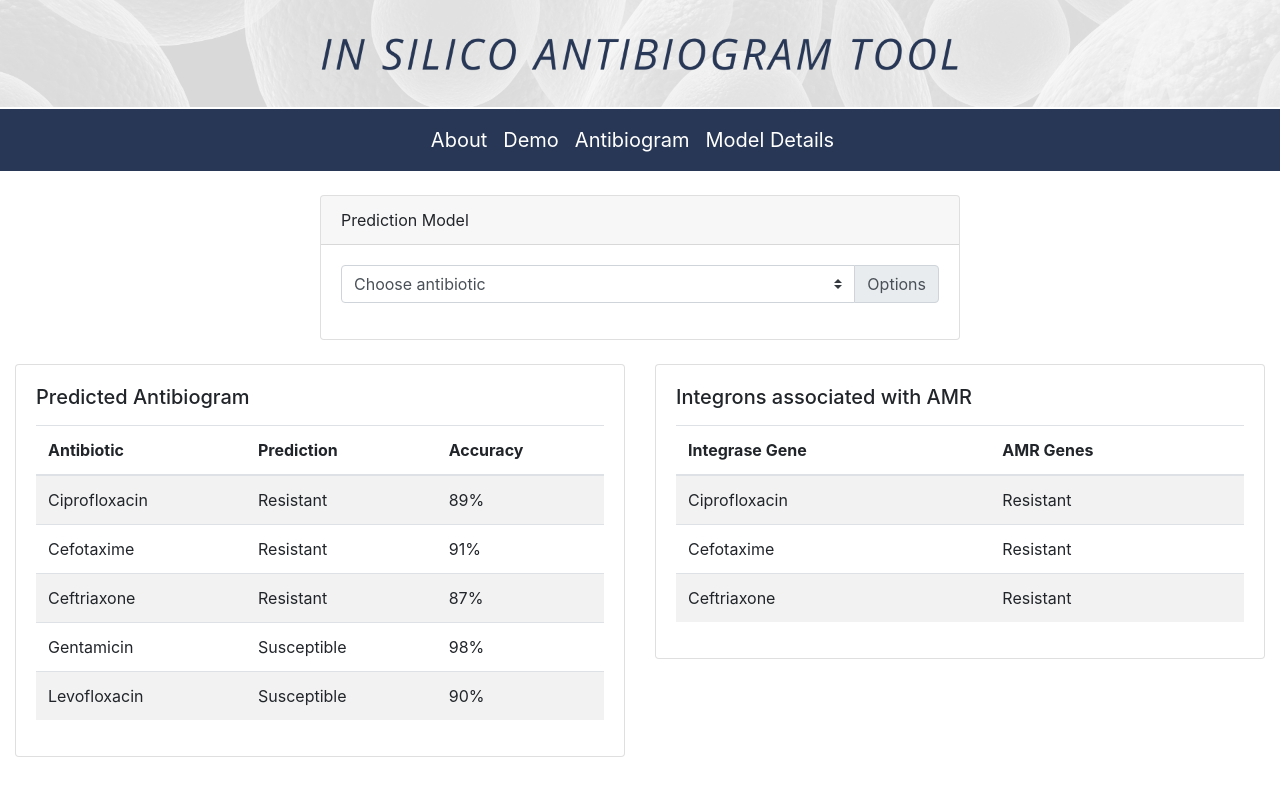
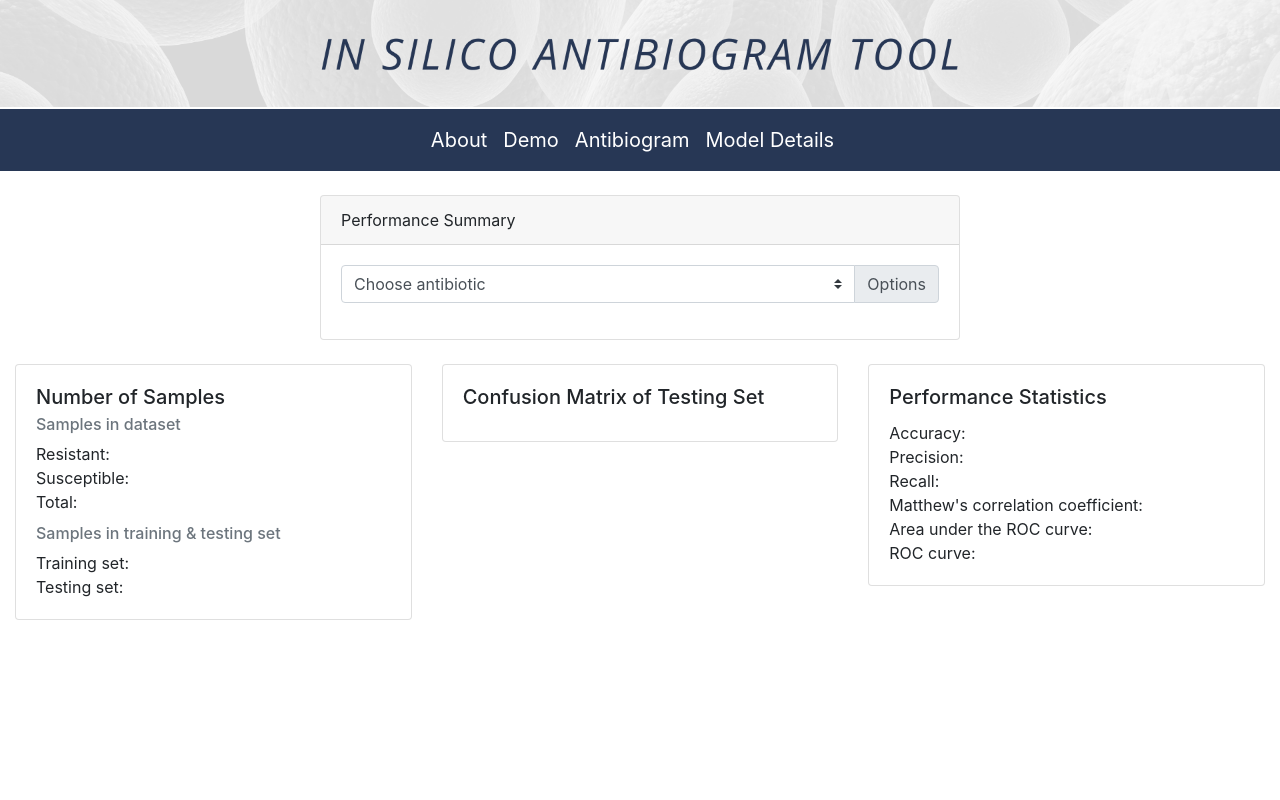
Before and after one commit to edronalee/predict_amr, a Django app: page /modeldetails/ in a window 1280 px wide. Run offline with Django 3.2, Linux system fonts and the light colour scheme.

Commit message:
modify templates

```diff
--- a/dashboard/templates/modeldetails.html
+++ b/dashboard/templates/modeldetails.html
@@ -35,7 +35,7 @@
 
     <div class="card w-50 mx-auto">
       <div class="card-header">
-        Prediction Model
+        Performance Summary
       </div>
       <div class="card-body text-center">
         <div class="input-group mb-3">
@@ -57,77 +57,40 @@
     <br>
 
     <div class="row mx-auto">
-      <div class="col-sm-6">
+      <div class="col-sm-4">
         <div class="card">
           <div class="card-body">
-            <h5 class="card-title">Predicted Antibiogram</h5>
-            <p class="card-text"></p>
-            <table class="table table-striped">
-              <thead>
-                <tr>
-                  <th scope="col">Antibiotic</th>
-                  <th scope="col">Prediction</th>
-                  <th scope="col">Accuracy</th>
-                </tr>
-              </thead>
-              <tbody>
-                <tr>
-                  <td>Ciprofloxacin</td>
-                  <td>Resistant</td>
-                  <td>89%</td>
-                </tr>
-                <tr>
-                  <td>Cefotaxime</td>
-                  <td>Resistant</td>
-                  <td>91%</td>
-                </tr>
-                <tr>
-                  <td>Ceftriaxone</td>
-                  <td>Resistant</td>
-                  <td>87%</td>
-                </tr>
-                <tr>
-                  <td>Gentamicin</td>
-                  <td>Susceptible</td>
-                  <td>98%</td>
-                </tr>
-                <tr>
-                  <td>Levofloxacin</td>
-                  <td>Susceptible</td>
-                  <td>90%</td>
-                </tr>
-              </tbody>
-            </table>
+            <h5 class="card-title">Number of Samples</h5>
+            <h6 class="card-subtitle mb-2 text-muted">Samples in dataset</h6>
+            <p class="card-text">Resistant: <br>
+              Susceptible: <br>
+              Total: <br> </p>
+            <h6 class="card-subtitle mb-2 text-muted">Samples in training & testing set</h6>
+            <p class="card-text">Training set: <br>
+              Testing set: <br>
+              </p>
           </div>
         </div>
       </div>
-      <div class="col-sm-6">
+      <div class="col-sm-4">
         <div class="card">
           <div class="card-body">
-            <h5 class="card-title">Integrons associated with AMR</h5>
-            <p class="card-text"></p>
-            <table class="table table-striped">
-              <thead>
-                <tr>
-                  <th scope="col">Integrase Gene</th>
-                  <th scope="col">AMR Genes</th>
-                </tr>
-              </thead>
-              <tbody>
-                <tr>
-                  <td>Ciprofloxacin</td>
-                  <td>Resistant</td>
-                </tr>
-                <tr>
-                  <td>Cefotaxime</td>
-                  <td>Resistant</td>
-                </tr>
-                <tr>
-                  <td>Ceftriaxone</td>
-                  <td>Resistant</td>
-                </tr>
-              </tbody>
-            </table>
+            <h5 class="card-title">Confusion Matrix of Testing Set</h5>
+
+
+          </div>
+        </div>
+      </div>
+      <div class="col-sm-4">
+        <div class="card">
+          <div class="card-body">
+            <h5 class="card-title">Performance Statistics</h5>
+            <p class="card-text">Accuracy: <br>
+              Precision: <br>
+              Recall: <br>
+              Matthew's correlation coefficient: <br>
+              Area under the ROC curve: <br>
+              ROC curve: <br> </p>
           </div>
         </div>
       </div>
```
Also changed, not shown: dashboard/templates/antibiogram.html (+2 -10 lines).
